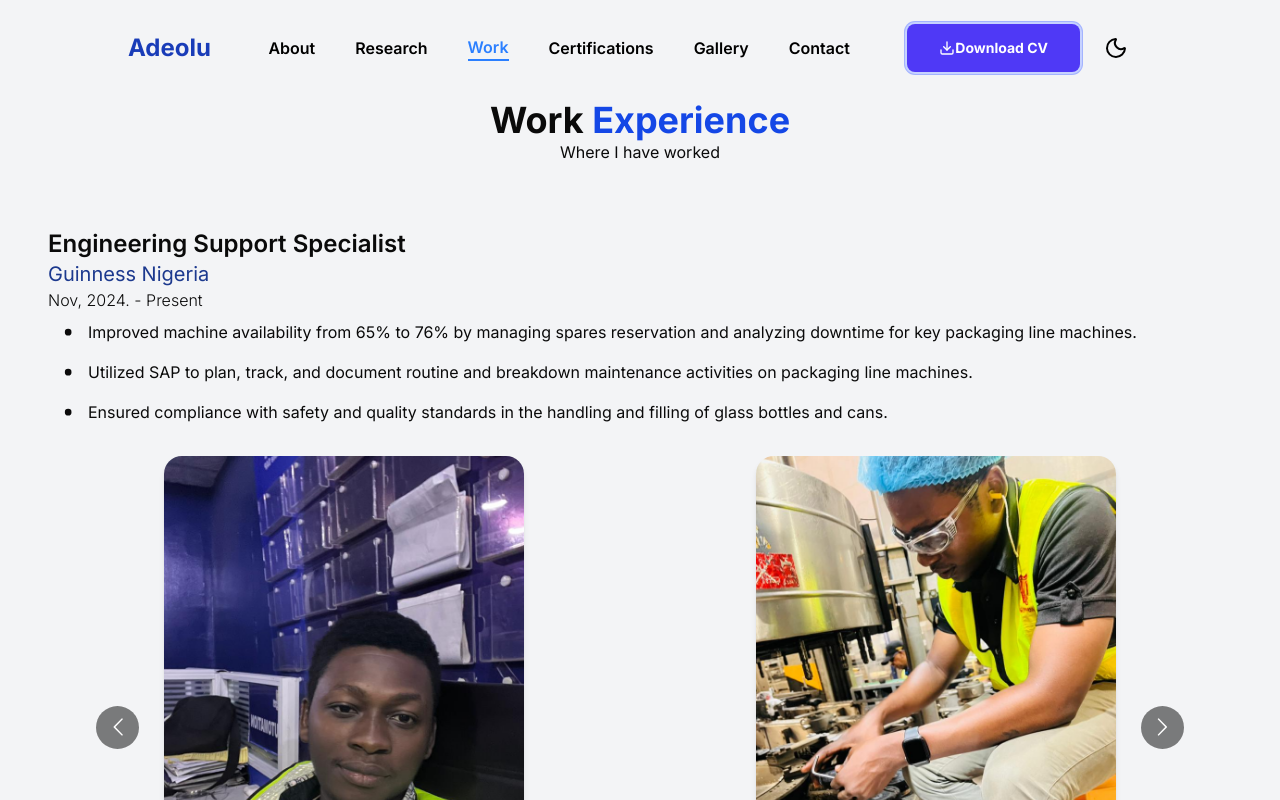
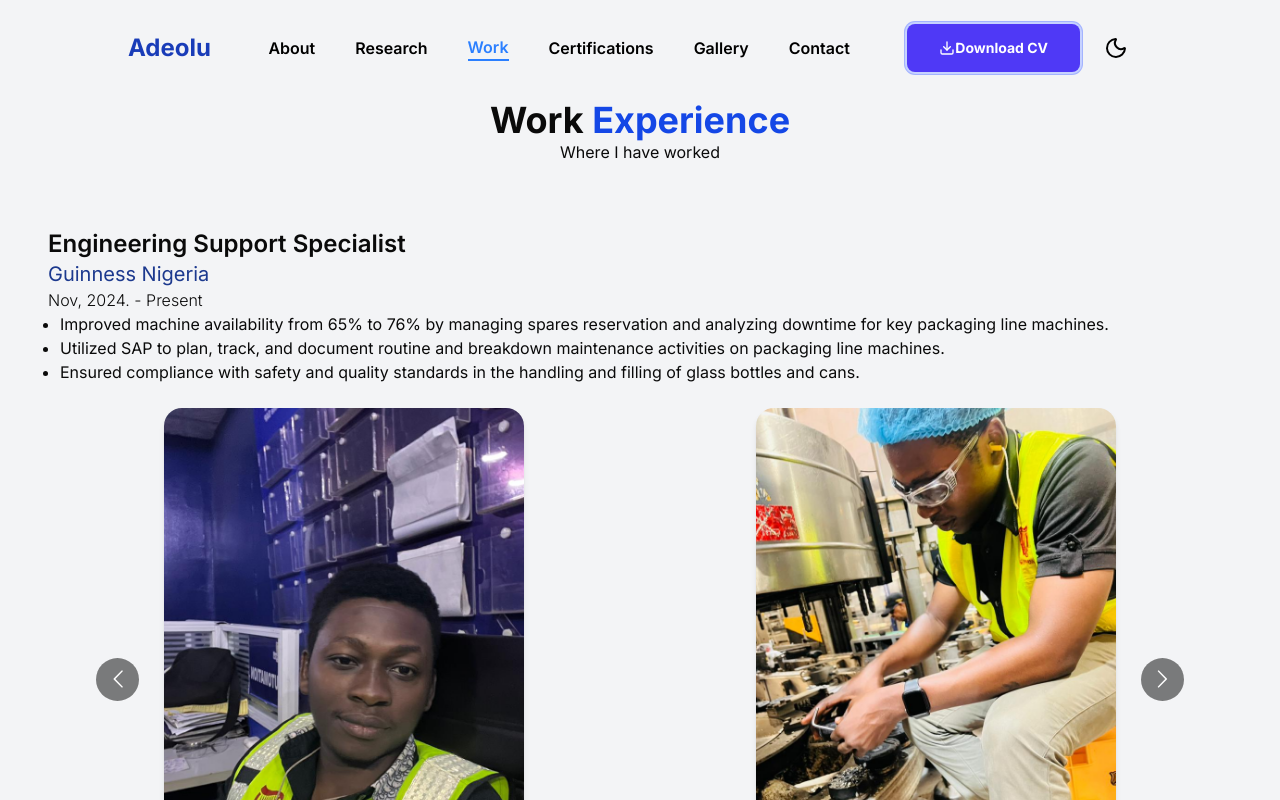
Before and after one commit to really-riel/AdeoluAcademicPortfolio, a Next.js app: page /work in a window 1280 px wide. Shown: the top 800 px of the page. Built offline with nearby package versions, Linux system fonts and the light colour scheme.

Commit message:
Update WorkExperience.tsx

```diff
--- a/components/Work/WorkExperience.tsx
+++ b/components/Work/WorkExperience.tsx
@@ -20,8 +20,8 @@ const WorkExperience = () => {
             <div className="font-light">{work.period}</div>
             <div className="">
               {work.duties.map((duty, index) => (
-                <ul className="flex items-center" key={index}>
-                  <Dot className="w-10 h-10" />
+                <ul className="flex items-center list-disc pl-3" key={index}>
+                  {/* <Dot className="w-10 h-10" /> */}
                   <li className="">{duty}</li>
                 </ul>
               ))}
```
